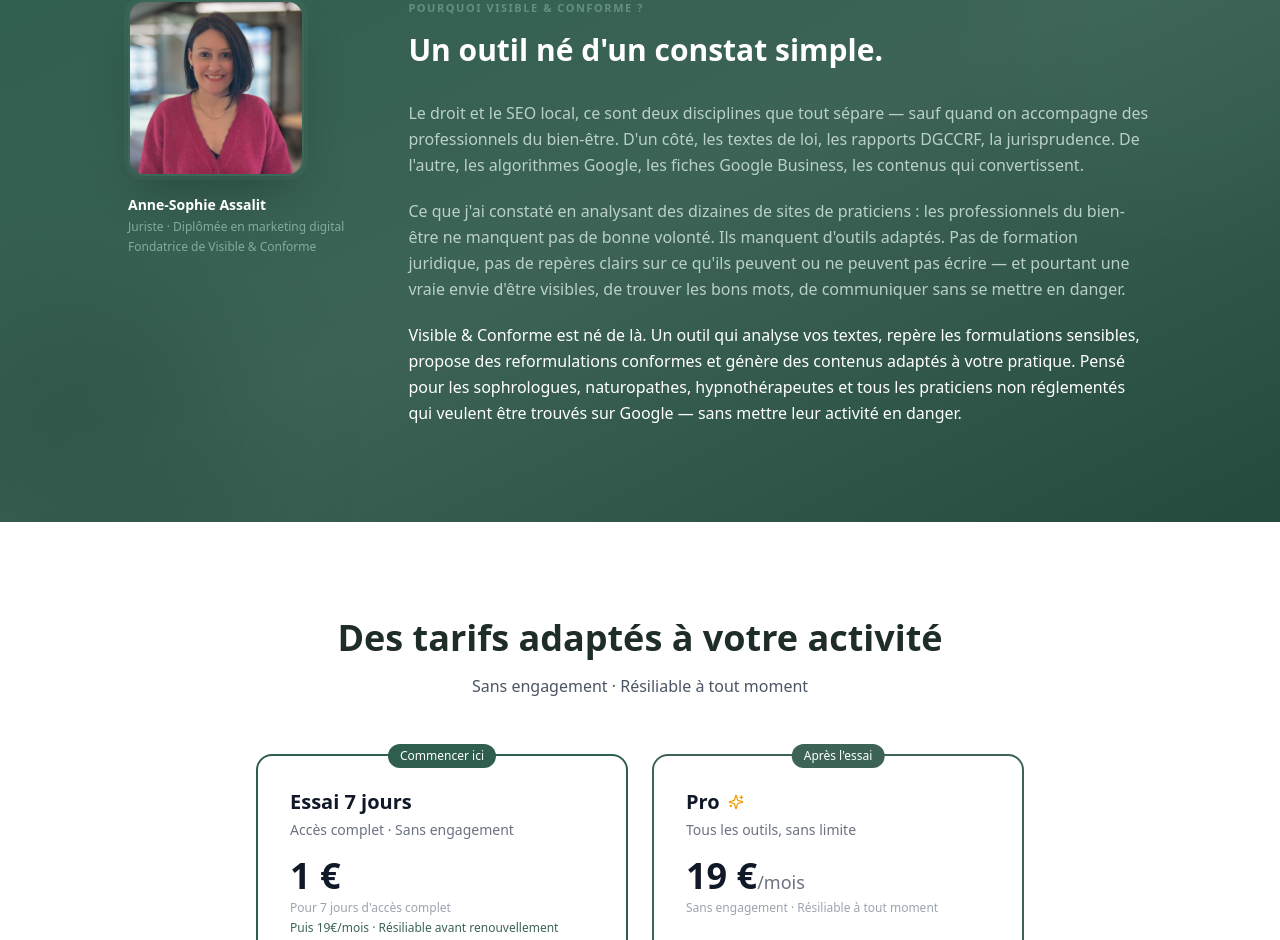
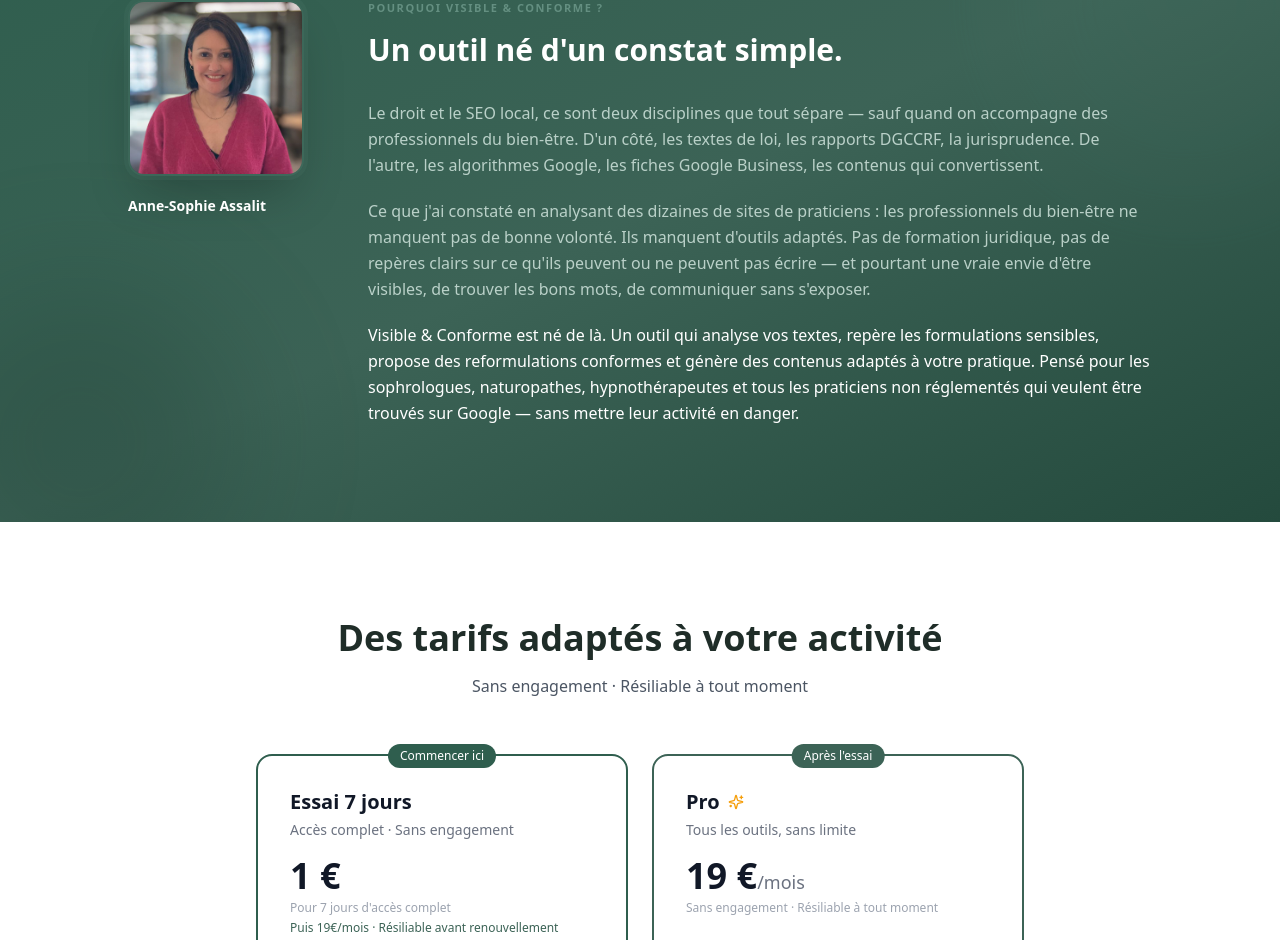
Before and after one commit to annesophieassalit-dev/Projet-outils-seo-et-droit, a Next.js app: page / in a window 1280 px wide. Shown: the part 5059-5999 px from the top of the page. Built offline with nearby package versions, Linux system fonts and the light colour scheme.

Commit message:
Anne-Sophie section: remove role subtitle, update paragraph copy
Keep only name under photo, fix "sans s'exposer" wording.

https://claude.ai/code/session_0195qF7QSDyrKh9r9D2WuRZE

```diff
--- a/src/app/page.tsx
+++ b/src/app/page.tsx
@@ -803,13 +803,7 @@ export default function LandingPage() {
                   className="w-full h-full object-cover"
                 />
               </div>
-              <div className="text-center lg:text-left">
-                <p className="text-white font-semibold text-sm leading-tight">Anne-Sophie Assalit</p>
-                <p className="text-zen-300 text-xs mt-1 leading-relaxed">
-                  Juriste · Diplômée en marketing digital<br />
-                  Fondatrice de Visible & Conforme
-                </p>
-              </div>
+              <p className="text-white font-semibold text-sm text-center lg:text-left">Anne-Sophie Assalit</p>
             </div>
 
             {/* Texte */}
@@ -829,7 +823,7 @@ export default function LandingPage() {
                 <p className="text-zen-100/90">
                   Ce que j&apos;ai constaté en analysant des dizaines de sites de praticiens : les professionnels du bien-être ne manquent pas de bonne volonté.
                   Ils manquent d&apos;outils adaptés. Pas de formation juridique, pas de repères clairs sur ce qu&apos;ils peuvent ou ne peuvent pas écrire —
-                  et pourtant une vraie envie d&apos;être visibles, de trouver les bons mots, de communiquer sans se mettre en danger.
+                  et pourtant une vraie envie d&apos;être visibles, de trouver les bons mots, de communiquer sans s&apos;exposer.
                 </p>
                 <p className="text-white font-medium">
                   Visible & Conforme est né de là. Un outil qui analyse vos textes, repère les formulations sensibles,
```
